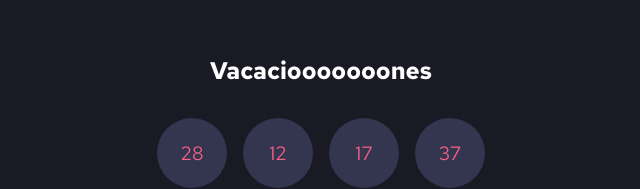
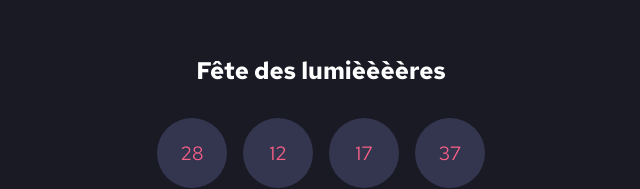
Before and after one commit to Pengyonaut/countdown-timer, a plain HTML site: page index.html in a window 1280 px wide. Shown: the part 224-413 px from the top of the page, without its empty margins (319-959 px from the left). Drawn offline with Linux system fonts and the light colour scheme.

Commit message:
Actualizar index.html

```diff
--- a/index.html
+++ b/index.html
@@ -67,7 +67,7 @@
 </head>
 <body>
   <div class="container">
-    <h1>Vacaciooooooones</h1>
+    <h1>Fête des lumièèèères</h1>
     <div class="countdown">
       <div class="count">
         <div class="circle day">00</div>
```
